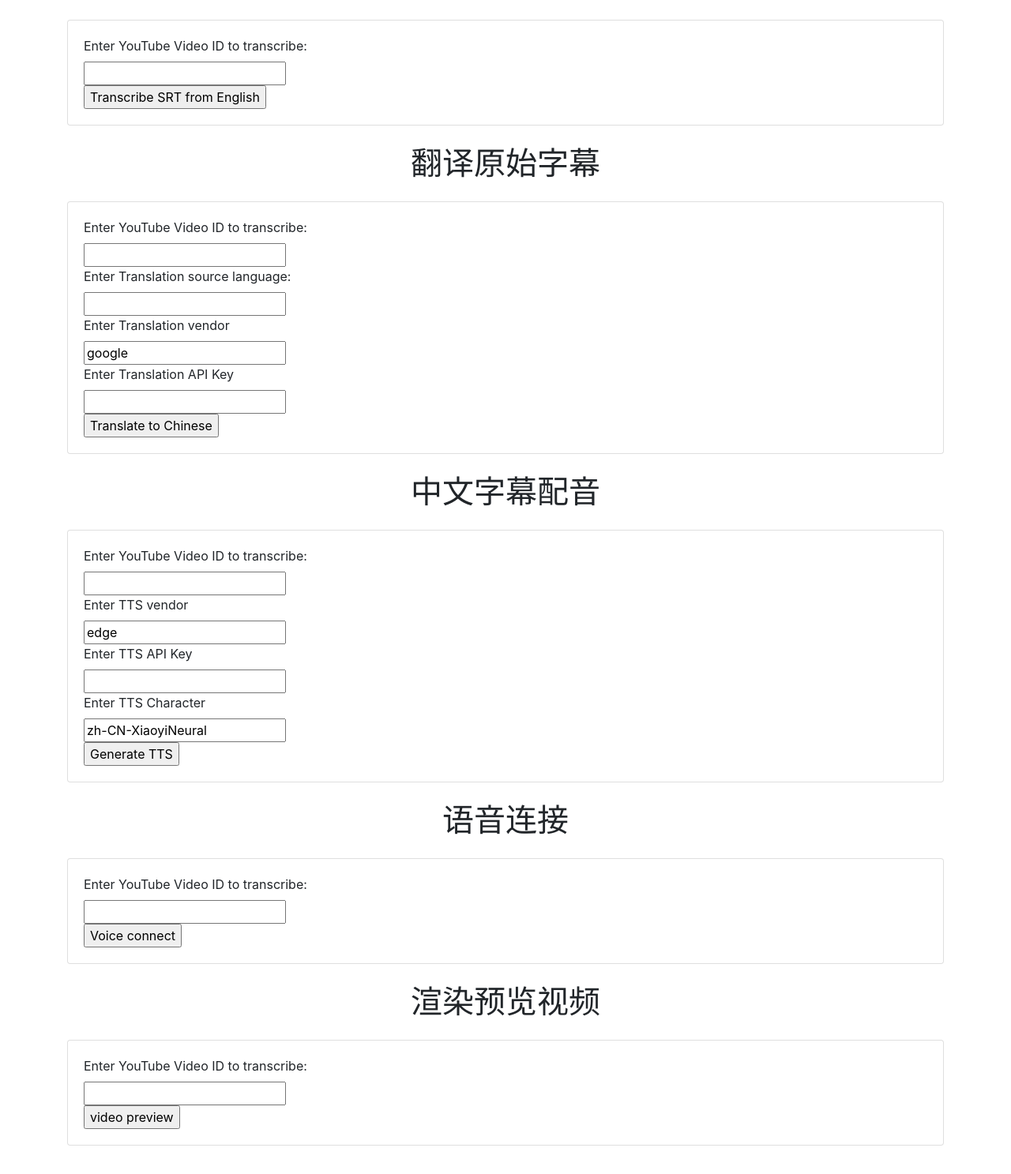
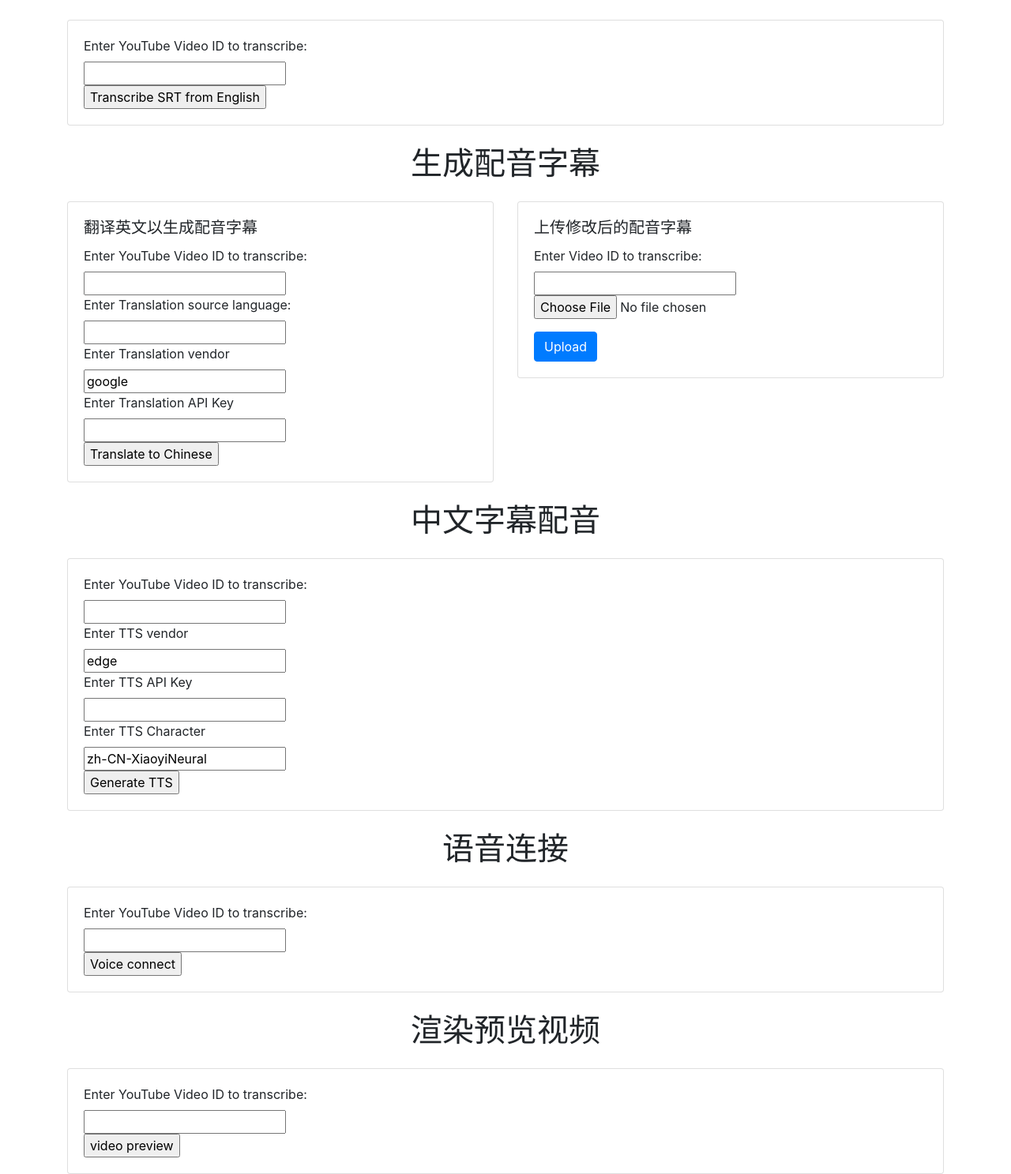
Before and after one commit to sutro-planet/easyvideotrans, a Flask app: page / in a window 1280 px wide. Shown: the part 821-2308 px from the top of the page at 79% size. Before the commit the page ends 2272 px from the top, so only its background shows below. Run offline with Flask 3, Linux system fonts and the light colour scheme; some libraries are stand-ins or nearby versions.

Commit message:
添加翻译好的字幕上传

```diff
--- a/app.py
+++ b/app.py
@@ -67,8 +67,7 @@ def video_extension_allowed(filename):
     return '.' in filename and \
         filename.rsplit('.', 1)[1].lower() in ALLOWED_EXTENSIONS
 
-
-def video_extension(filename):
+def get_extension(filename):
     return filename.rsplit('.', 1)[1].lower()
 
 
@@ -91,7 +90,7 @@ def video_upload():
 
     if file and video_extension_allowed(file.filename):
         filename = secure_filename(file.filename)
-        file_ext = video_extension(filename)
+        file_ext = get_extension(filename)
         video_id, video_fn = unique_video_fn_with_extension(file_ext)
 
         file.save(os.path.join(output_path, video_fn))
@@ -372,6 +371,24 @@ def transhlate_to_zh(video_id):
 
     return jsonify({"message": log_error_return_str("Translate failed.")}), 500
 
+@app.route('/translated_zh_upload', methods=['POST'])
+def translated_zh_upload():
+    video_id = request.form['video_id']
+    # check if the post request has the file part
+    if 'file' not in request.files:
+        return jsonify(error='No file part in the POST request'), 400
+
+    file = request.files['file']
+    # if user does not select file, browser also
+    # submit an empty part without filename
+    if file and get_extension(file.filename):
+        filename = video_id+"_zh_merge.srt"
+        print("save:"+filename)
+        file.save(os.path.join(output_path, filename))
+        return jsonify({"message": log_info_return_str(f"SRT {filename} uploaded")})
+    else:
+        return jsonify({"message", log_error_return_str(f"Video upload failed: {file.filename} extension not allowed")})
+
 
 @app.route('/srt_zh_merged/<video_id>', methods=['GET'])
 def srt_zh_merged_serve(video_id):
--- a/templates/index.html
+++ b/templates/index.html
@@ -126,11 +126,12 @@
     </div>
 
 
-    <h1 class="text-center my-4">翻译原始字幕</h1>
+    <h1 class="text-center my-4">生成配音字幕</h1>
     <div class="row">
-        <div class="col-md-12">
+        <div class="col-md-6">
             <div class="card">
                 <div class="card-body">
+                    <h5 class="card-title">翻译英文以生成配音字幕</h5>
                     <form action="/translate_to_zh/" method="post" id="translateToZh">
                         <label for="video_id">Enter YouTube Video ID to transcribe:</label><br>
                         <input type="text" id="video_id" name="video_id"><br>
@@ -143,6 +144,23 @@
                         <input type="submit" value="Translate to Chinese">
                         <a id="downloadSrtZhMergeButton" class="btn btn-primary" role="button" style="display: none;">Download
                             zh SRT</a>
+                    </form>
+                </div>
+            </div>
+        </div>
+
+
+        <div class="col-md-6">
+            <div class="card">
+                <div class="card-body">
+                    <h5 class="card-title">上传修改后的配音字幕</h5>
+                    <form action="/translated_zh_upload" method="post" enctype="multipart/form-data" id="uploadZhMerge">
+                        <label for="video_id">Enter Video ID to transcribe:</label><br>
+                        <input type="text" id="video_id" name="video_id"><br>
+                        <div class="form-group">
+                            <input type="file" class="form-control-file" name="file" accept=".srt">
+                        </div>
+                        <button type="submit" class="btn btn-primary">Upload</button>
                     </form>
                 </div>
             </div>
@@ -255,6 +273,31 @@
                     }, false);
                     return xhr;
                 },
+                success: function (response) {
+                    $("#serverResponse").text(response.message);
+                    $("#responseModal").modal('show');
+                },
+                error: function (response) {
+                    $("#serverResponse").text(response.responseJSON.message);
+                    $("#responseModal").modal('show');
+                }
+            });
+        });
+
+        $("#uploadZhMerge").submit(function (e) {
+            e.preventDefault();
+
+            var formData = new FormData(this);
+            var videoID = $("#video_id").val(); // 假设视频 ID 存储在 id 为 videoID 的输入框中
+
+            formData.append('video_id', videoID);
+
+            $.ajax({
+                url: '/translated_zh_upload',
+                type: 'post',
+                data: formData,
+                contentType: false,
+                processData: false,
                 success: function (response) {
                     $("#serverResponse").text(response.message);
                     $("#responseModal").modal('show');
```
